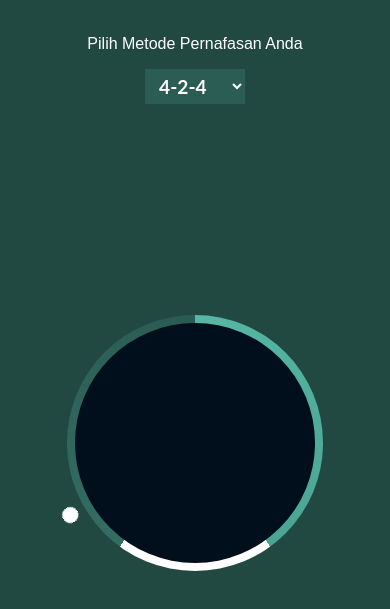
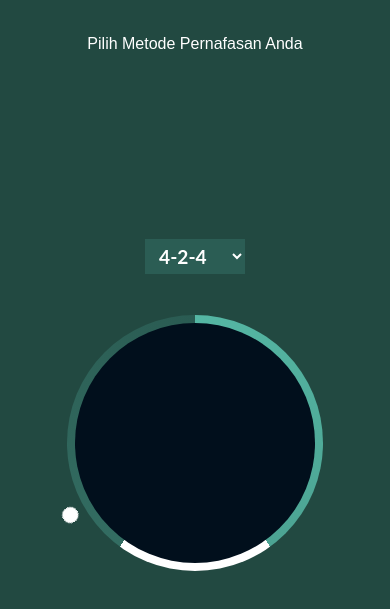
Before and after one commit to doniwirawan/relaxer-app, a plain HTML site: page index.html in a window 390 px wide. Shown: the part 61-670 px from the top of the page. Drawn offline with Linux system fonts and the light colour scheme.

Commit message:
change the select place

```diff
--- a/style.scss
+++ b/style.scss
@@ -188,4 +188,20 @@ span.pointer {
         transform: scale(.8);
 
     }
+
+    select {
+        position: relative;
+        top: 170px;
+        min-width: 100px;
+        min-height: 10px;
+        /* border-radius: 20px; */
+        padding: 5px 10px;
+        border: none;
+        outline: none;
+        background: #2B5D54;
+        color: #fff;
+        font-weight: bold;
+        font-family: 'Lato', sans-serif;
+        font-size: 1.2em;
+    }
 }
```
Also changed, not shown: style.css, 1 other file.
